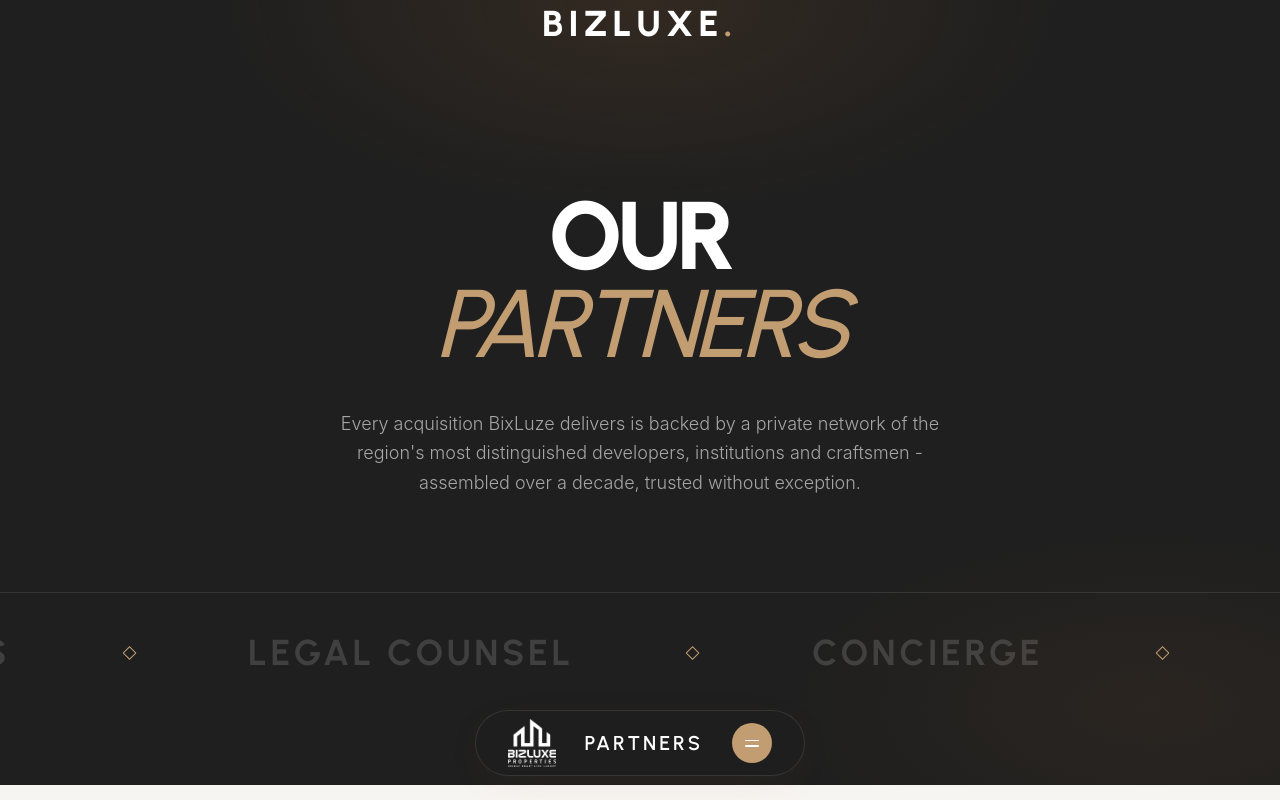
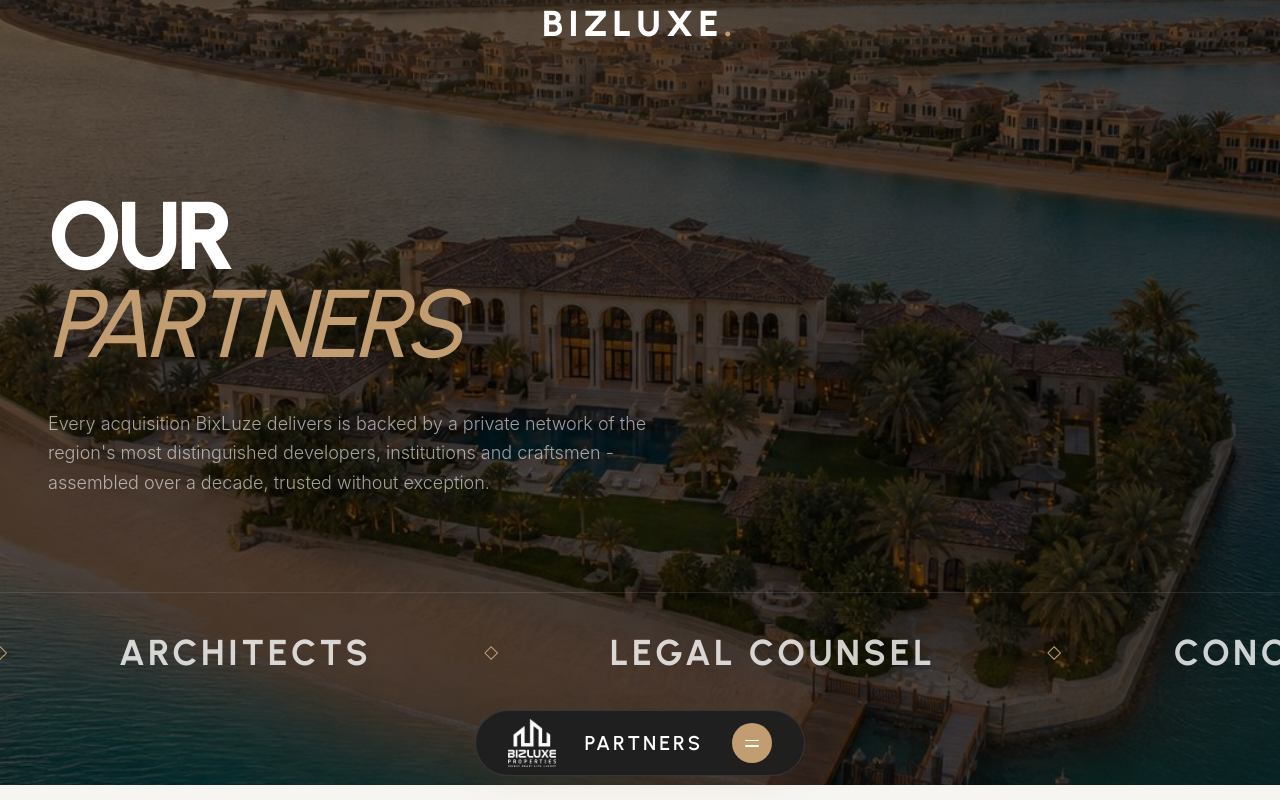
Before and after one commit to rajasrees-innoira/Bizluxe, a React (Vite) app: page /partners in a window 1280 px wide. Shown: the top 800 px of the page. Built offline with nearby package versions, Linux system fonts and the light colour scheme.

Commit message:
positions changed

```diff
--- a/src/components/Hero.tsx
+++ b/src/components/Hero.tsx
@@ -1,4 +1,5 @@
 import React, { useEffect, useRef } from 'react';
+import { motion } from 'framer-motion';
 import { Button } from './ui/button';
 import { useScrollAnimation } from '../hooks/useScrollAnimation';
 import heroVideo from '@/assets/hero.mp4';
--- a/src/components/PartnersHero.tsx
+++ b/src/components/PartnersHero.tsx
@@ -1,8 +1,8 @@
 import React from 'react';
-import useEmblaCarousel from 'embla-carousel-react';
 import { motion } from 'framer-motion';
 import { useScrollAnimation } from '../hooks/useScrollAnimation';
-import Autoplay from "embla-carousel-autoplay";
+import mansionExterior from '@/assets/collection-island-villa.jpg';
+
 // -----------------------------------------------------------------------------
 // Ticker content - the words that scroll beneath the headline. These are the
 // *categories* of alliance BixLuze curates, not a sequence, so no numbering.
@@ -38,12 +38,16 @@
   const headingRef = useScrollAnimation<HTMLDivElement>({ type: 'fade-up', staggerDelay: 0.15 });
   const subRef = useScrollAnimation<HTMLDivElement>({ type: 'fade-up', staggerDelay: 0.3 });
 
-  const [emblaRef] = useEmblaCarousel({ align: 'start', loop: true, dragFree: true, slidesToScroll: 1 }, [Autoplay({ delay: 2000, stopOnInteraction: false, stopOnMouseEnter: false })]);
-
   return (
-    <section className="relative bg-[#1F1F1F] overflow-hidden pt-40 pb-20 md:pt-48 md:pb-28">
-      {/* Ambient gold glow, echoes Categories.tsx atmosphere */}
-      <div className="pointer-events-none absolute inset-0">
+    <section className="relative overflow-hidden pt-40 pb-20 md:pt-48 md:pb-28 min-h-[85vh] flex flex-col justify-end">
+  {/* Background image */}
+  <div className="absolute inset-0 z-0">
+    <img
+      src={mansionExterior}
+      alt=""
+      className="w-full h-full object-cover scale-105"
+    />
+    <div className="absolute inset-0 bg-black/60" />
     <div
       className="absolute inset-0"
       style={{
@@ -53,8 +57,9 @@
     />
   </div>
 
-      <div className="container mx-auto px-6 md:px-12 relative z-10">
-        <div ref={eyebrowRef} className="flex flex-col items-center text-center">
+  <div className="container mx-auto px-6 md:px-12 relative z-10 w-full">
+        {/* Left-aligned, bottom-anchored text block */}
+        <div ref={eyebrowRef} className="flex flex-col items-start text-left">
           {/* <div className="flex items-center gap-4 mb-6 text-primary">
             <span className="w-8 h-px bg-primary/50" />
             <span className="text-xs font-semibold tracking-[0.35em] uppercase">
@@ -64,7 +69,7 @@
           </div> */}
         </div>
 
-        <div ref={headingRef} className="text-center">
+        <div ref={headingRef} className="text-left">
           <h1 className="font-heading font-extrabold uppercase leading-[0.92] tracking-tighter text-white text-[13vw] sm:text-6xl md:text-7xl lg:text-8xl">
             OUR
             <br />
@@ -72,9 +77,8 @@
           </h1>
         </div>
 
-        <div ref={subRef} className="flex flex-col items-center mt-10">
-
-          <p className="text-white/60 font-light text-base md:text-lg leading-relaxed max-w-[620px] text-center">
+        <div ref={subRef} className="flex flex-col items-start mt-10">
+          <p className="text-white/60 font-light text-base md:text-lg leading-relaxed max-w-[620px] text-left">
             Every acquisition BixLuze delivers is backed by a private network of the region's most
             distinguished developers, institutions and craftsmen - assembled over a decade,
             trusted without exception.
@@ -82,24 +86,20 @@
         </div>
       </div>
 
-      {/* Ambient marquee of alliance categories */}
-      <div className="mt-20 md:mt-24 border-t border-white/10">
-        <div className="overflow-hidden" ref={emblaRef}>
-          <div className="flex items-center gap-16 md:gap-28 px-12 pt-10">
-            {[...allianceWords, ...allianceWords, ...allianceWords].map((word, index) => (
-              <motion.div
+      {/* Ambient marquee of alliance categories - continuous slow steady scroll */}
+      <div className="mt-20 md:mt-24 border-t border-white/10 relative z-10">
+        <div className="overflow-hidden">
+          <div className="flex items-center gap-16 md:gap-28 px-12 pt-10 animate-marquee w-max">
+            {[...allianceWords, ...allianceWords, ...allianceWords, ...allianceWords].map((word, index) => (
+              <div
                 key={`${word}-${index}`}
-                initial={{ opacity: 0.3 }}
-                whileInView={{ opacity: 1 }}
-                viewport={{ once: false, amount: 0.8 }}
-                transition={{ duration: 0.6 }}
                 className="flex-[0_0_auto] flex items-center gap-16 md:gap-28"
               >
-                <span className="text-2xl md:text-4xl font-heading font-bold text-white/15 tracking-widest uppercase whitespace-nowrap">
+                <span className="text-2xl md:text-4xl font-heading font-bold text-white/80 tracking-widest uppercase whitespace-nowrap">
                   {word}
                 </span>
                 <DiamondMark />
-              </motion.div>
+              </div>
             ))}
           </div>
         </div>
--- a/src/components/collections/CollectionsHero.tsx
+++ b/src/components/collections/CollectionsHero.tsx
@@ -20,7 +20,7 @@
   }, []);
 
   return (
-    <section className="relative h-[100vh] min-h-[720px] w-full overflow-hidden bg-[#0C0C0C]" id="collections-hero">
+    <section className="relative h-[85vh] min-h-[560px] w-full overflow-hidden bg-[#0C0C0C]" id="collections-hero">
       {/* Crossfading background slideshow */}
       <div className="absolute inset-0 z-0">
         <AnimatePresence initial={false}>
@@ -50,8 +50,9 @@
       </div>
 
       {/* Content */}
-      <div className="relative z-10 h-full flex flex-col items-center justify-center px-6 text-center">
-        <motion.p
+      <div className="relative z-10 h-full flex items-end px-6">
+        <div className="max-w-4xl text-left">
+          <motion.p
           initial={{ opacity: 0, y: 16, filter: 'blur(6px)' }}
           animate={{ opacity: 1, y: 0, filter: 'blur(0px)' }}
           transition={{ duration: 1, delay: 0.2, ease: [0.22, 1, 0.36, 1] }}
@@ -81,6 +82,7 @@
           each one chosen for its architecture, privacy and enduring value.
         </motion.p>
       </div>
+      </div>
 
       {/* Scroll indicator */}
       <motion.div
--- a/src/components/contact/ContactHero.tsx
+++ b/src/components/contact/ContactHero.tsx
@@ -1,7 +1,7 @@
 import React, { useEffect, useState } from 'react';
 import { motion } from 'framer-motion';
 import { ArrowDown, Circle } from 'lucide-react';
-import mansionExterior from '@/assets/mansion-exterior.jpg';
+import mansionExterior from '@/assets/collection-penthouse-skyline.jpg';
 
 function useDubaiClock() {
   const [time, setTime] = useState('');
@@ -36,7 +36,7 @@
     <section className="relative h-[92vh] min-h-[640px] w-full overflow-hidden bg-[#0C0C0C] flex items-center" id="contact-hero">
       <div className="absolute inset-0 z-0">
         <img src={mansionExterior} alt="" className="w-full h-full object-cover opacity-40" />
-        <div className="absolute inset-0 bg-gradient-to-t from-[#0C0C0C] via-[#0C0C0C]/70 to-[#0C0C0C]/40" />
+        {/* <div className="absolute inset-0 bg-gradient-to-t from-[#0C0C0C] via-[#0C0C0C]/1 to-[#0C0C0C]/15" /> */}
         <div
           className="absolute inset-0"
           style={{
--- a/src/components/team/TeamHero.tsx
+++ b/src/components/team/TeamHero.tsx
@@ -4,7 +4,7 @@
 
 export function TeamHero() {
   return (
-    <section className="relative h-[70vh] min-h-[520px] w-full overflow-hidden bg-[#0C0C0C] flex items-center" id="team-hero">
+    <section className="relative h-[85vh] min-h-[560px] w-full overflow-hidden bg-[#0C0C0C] flex items-end" id="team-hero">
       <div className="absolute inset-0 z-0">
         <img src={mansionExterior} alt="" className="w-full h-full object-cover opacity-35" />
         <div className="absolute inset-0 bg-gradient-to-t from-[#0C0C0C] via-[#0C0C0C]/70 to-[#0C0C0C]/40" />
@@ -16,8 +16,9 @@
         />
       </div>
 
-      <div className="relative z-10 container mx-auto px-6 md:px-12 text-center">
-        <motion.p
+      <div className="relative z-10 container mx-auto px-6 md:px-12 pb-16 md:pb-24">
+        <div className="max-w-4xl text-left">
+          <motion.p
           initial={{ opacity: 0, y: 16, filter: 'blur(6px)' }}
           animate={{ opacity: 1, y: 0, filter: 'blur(0px)' }}
           transition={{ duration: 1, ease: [0.22, 1, 0.36, 1] }}
@@ -30,7 +31,7 @@
           initial={{ opacity: 0, y: 40, scale: 0.95, filter: 'blur(10px)' }}
           animate={{ opacity: 1, y: 0, scale: 1, filter: 'blur(0px)' }}
           transition={{ duration: 1.2, delay: 0.15, ease: [0.22, 1, 0.36, 1] }}
-          className="font-heading font-extrabold uppercase leading-[0.95] tracking-[-0.02em] text-[#F7F5F2] text-[13vw] sm:text-6xl md:text-7xl lg:text-[5.5rem] max-w-4xl mx-auto [text-shadow:0_2px_30px_rgba(0,0,0,0.5)]"
+          className="font-heading font-extrabold uppercase leading-[0.95] tracking-[-0.02em] text-[#F7F5F2] text-[9vw] sm:text-6xl md:text-7xl lg:text-[5.5rem]"
         >
           The Team Behind
           <br />
@@ -41,11 +42,12 @@
           initial={{ opacity: 0, y: 20 }}
           animate={{ opacity: 1, y: 0 }}
           transition={{ duration: 1, delay: 0.5, ease: [0.22, 1, 0.36, 1] }}
-          className="mt-8 max-w-xl mx-auto text-white/70 text-base md:text-lg font-light leading-relaxed"
+          className="mt-8 max-w-xl text-white/70 text-base md:text-lg font-light leading-relaxed"
         >
           A small group of specialists - in advisory, development, leasing, and listings -
           united by one standard: nothing short of extraordinary.
         </motion.p>
+        </div>
       </div>
     </section>
   );
--- a/src/index.css
+++ b/src/index.css
@@ -120,6 +120,23 @@
   h1, h2, h3, h4, h5, h6 {
     @apply font-heading tracking-[-0.03em] leading-[0.95];
   }
+  @keyframes marquee-scroll {
+  from {
+    transform: translateX(0);
+  }
+  to {
+    transform: translateX(-50%);
+  }
+}
+
+.animate-marquee {
+  animation: marquee-scroll 40s linear infinite;
+}
+
+/* Pause gracefully on hover if you want that affordance */
+.animate-marquee:hover {
+  animation-play-state: paused;
+}
 }
 
 /* Custom Utilities */
--- a/src/pages/About.tsx
+++ b/src/pages/About.tsx
@@ -19,7 +19,7 @@
 } from 'lucide-react';
 import { Navbar } from '@/components/Navbar';
 import { Footer } from '@/components/Footer';
-import mansionExterior from '@/assets/mansion-exterior.jpg';
+import mansionExterior from '@/assets/about page hero.png';
 import penthouseInterior from '@/assets/penthouse-interior.jpg';
 import emiratesHills from '@/assets/emirates-hills.jpg';
 import { useScrollAnimation, useStaggeredAnimation } from '../hooks/useScrollAnimation';
```
Also changed, not shown: src/components/properties/PropertiesHero.tsx (+30 -16 lines), 2 other files (tests, documents, lock files or other folders). Lines whose indentation alone changed are shown as unchanged.
